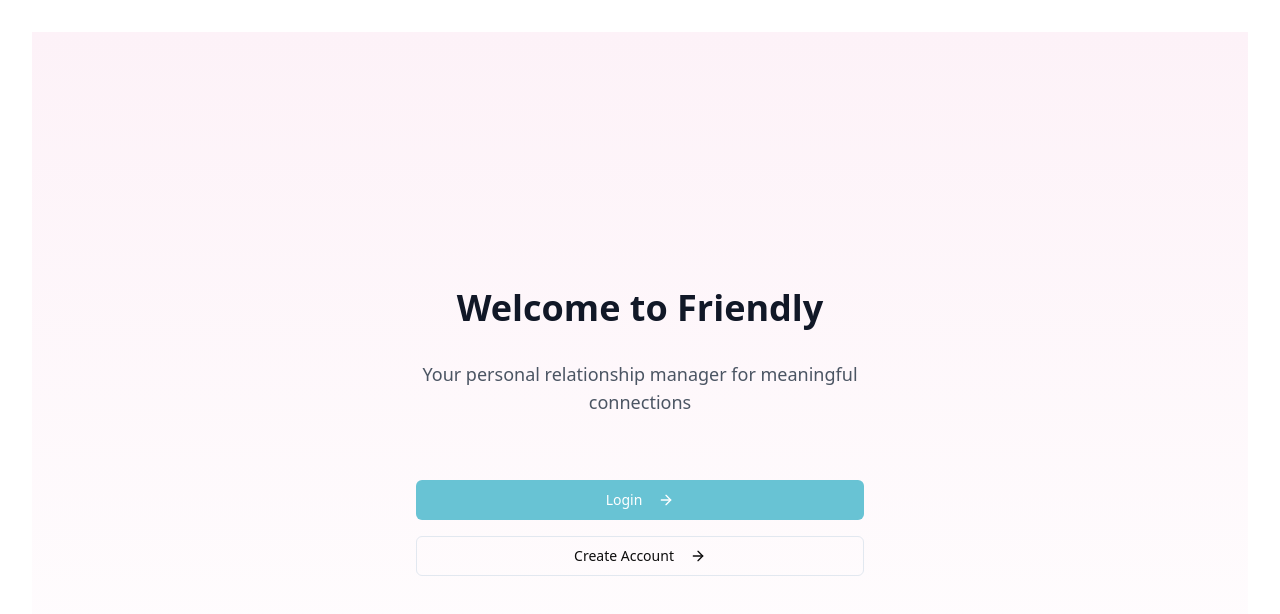
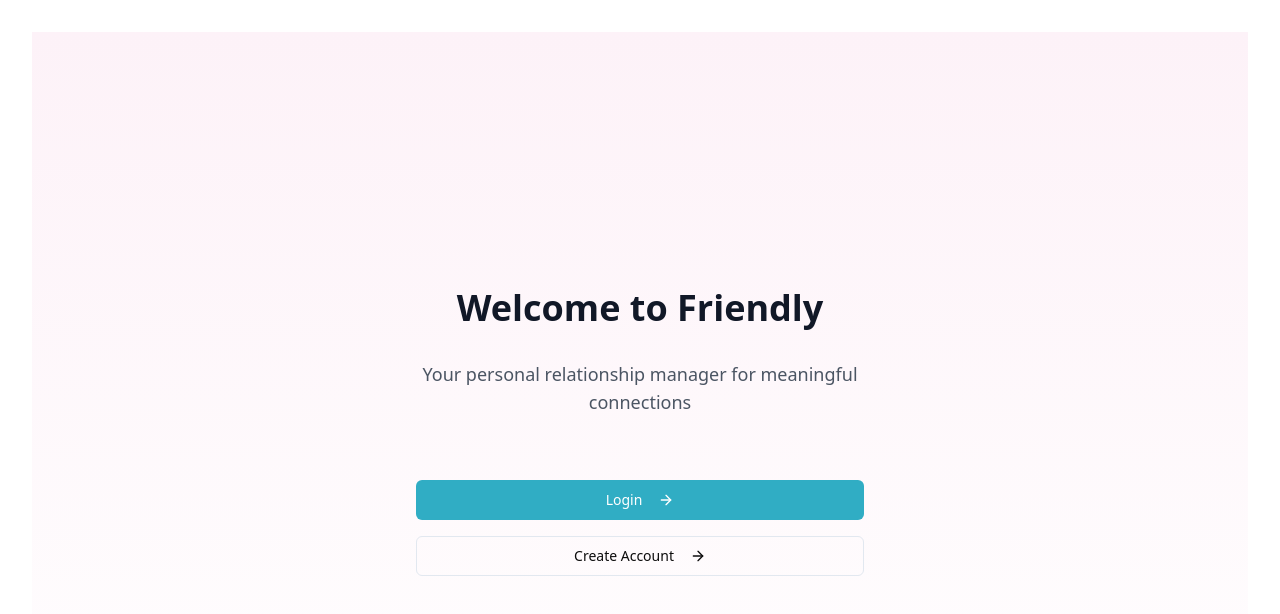
Before and after one commit to MasterHurrikane/friendly-connectivity, a React (Vite) app: page /auth/welcome in a window 1280 px wide. Shown: the top 614 px of the page. Built offline with nearby package versions, Linux system fonts and the light colour scheme.

Commit message:
Update button colors to turquoise
Changed the call to action buttons to use a darker turquoise color (#30adc4) for improved visibility and aesthetics.
[skip gpt_engineer]

```diff
--- a/tailwind.config.ts
+++ b/tailwind.config.ts
@@ -25,7 +25,7 @@ export default {
         background: "transparent",
         foreground: "#0D0D0D",
         primary: {
-          DEFAULT: "#68C3D4",
+          DEFAULT: "#30adc4",
           foreground: "#ffffff",
         },
         secondary: {
```
